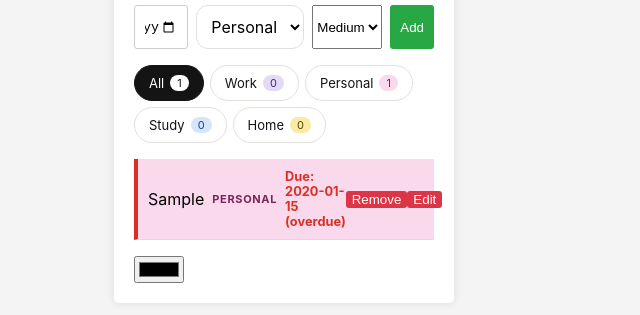
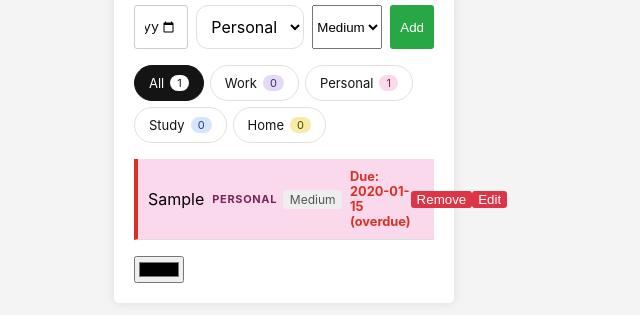
Before and after one commit to valentinarotondaro/todo-app-ts, a website built with Vite: page index.html in a window 1280 px wide. Both pictures are taken after typing "Sample", "2020-01-15" into the empty fields and a click on the button "Add". Shown: the part 319-634 px from the top of the page, without its empty margins (356-996 px from the left). Built offline with nearby package versions, Linux system fonts and the light colour scheme.

Commit message:
feat(priority): show priority tag and sort todos by priority

```diff
--- a/src/render.ts
+++ b/src/render.ts
@@ -1,5 +1,6 @@
 import { todos, removeTodo, editTodo } from './todos';
 import { getDueStatus } from './features/dueDate';
+import { sortByPriority, getPriority } from './features/priority';
 import { CATEGORIES, filterByCategory, countByCategory, getActiveCategory, setActiveCategory } from './features/categories';
 import type { CategoryFilter } from './features/categories';
 
@@ -11,17 +12,19 @@ const categoryFilter = document.getElementById('category-filter') as HTMLDivElem
 const label = (text: string): string => text.charAt(0).toUpperCase() + text.slice(1);
 
 // Updates the DOM so it shows the current list of todos.
+// First filter by category, then sort by priority (high first).
 export const renderTodos = (): void => {
   todoList.innerHTML = '';
 
-    renderCategoryFilter();
-  filterByCategory(todos, getActiveCategory()).forEach(todo => {
-        const li = document.createElement('li');
+  renderCategoryFilter();
+  sortByPriority(filterByCategory(todos, getActiveCategory())).forEach(todo => {
+    const li = document.createElement('li');
     const status = getDueStatus(todo);
-        li.className = `todo-item due-${status} cat-${todo.category ?? 'personal'}`;
+    li.className = `todo-item due-${status} cat-${todo.category ?? 'personal'} priority-${getPriority(todo)}`;
     li.innerHTML = `
       <span>${todo.text}</span>
-            <small class="category-tag">${label(todo.category ?? 'personal')}</small>
+      <small class="category-tag">${label(todo.category ?? 'personal')}</small>
+      <small class="priority-tag">${label(getPriority(todo))}</small>
       ${todo.dueDate ? `<small class="due-date">Due: ${todo.dueDate}${status === 'overdue' ? ' (overdue)' : ''}</small>` : ''}
       <button>Remove</button>
       <button id="editBtn">Edit</button>
@@ -54,6 +57,7 @@ const addEditButtonListener = (li: HTMLLIElement, id: number): void => {
     }
   });
 };
+
 // Draws the filter tabs: All + one per category, each with its number of todos.
 const renderCategoryFilter = (): void => {
   categoryFilter.innerHTML = '';
--- a/src/style.css
+++ b/src/style.css
@@ -204,3 +204,23 @@ h1 {
   flex: 1 1 0;
   width: auto;
 }
+/* === Priority (Alexa) === */
+.priority-tag {
+  font-size: 0.75rem;
+  padding: 0.1rem 0.4rem;
+  border-radius: 3px;
+  margin-left: 0.4rem;
+  background: #eee;
+  color: #555;
+}
+
+.todo-item.priority-high .priority-tag {
+  background: #d93025;
+  color: #fff;
+  font-weight: bold;
+}
+
+.todo-item.priority-low .priority-tag {
+  background: transparent;
+  color: #999;
+}
```
